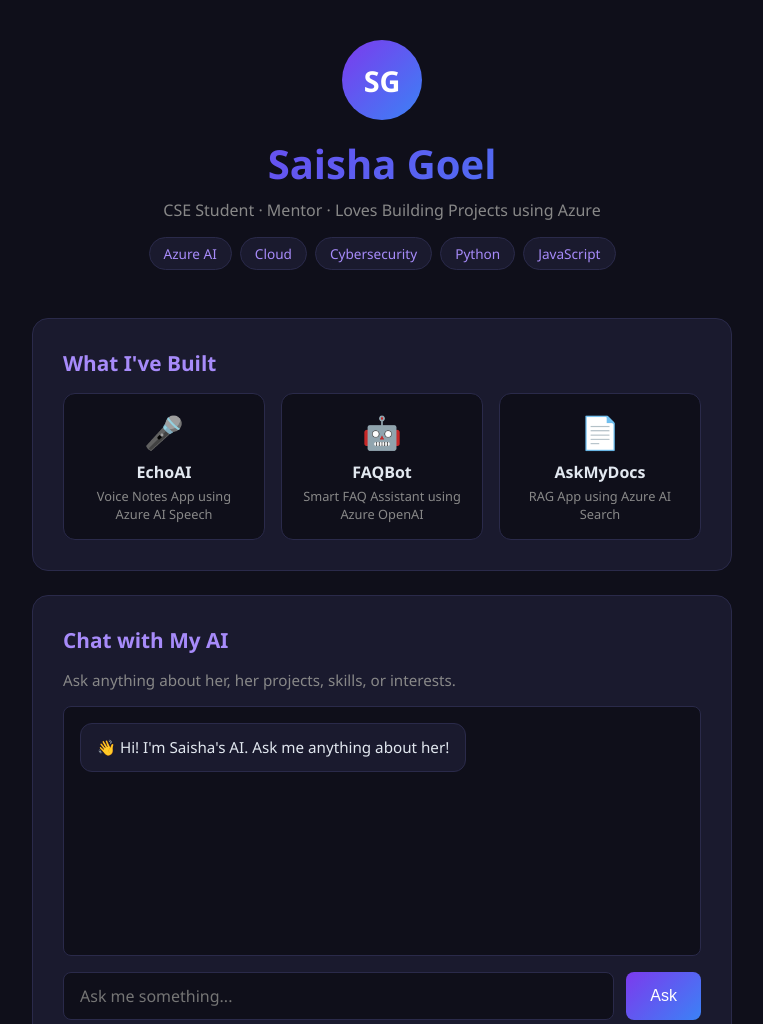
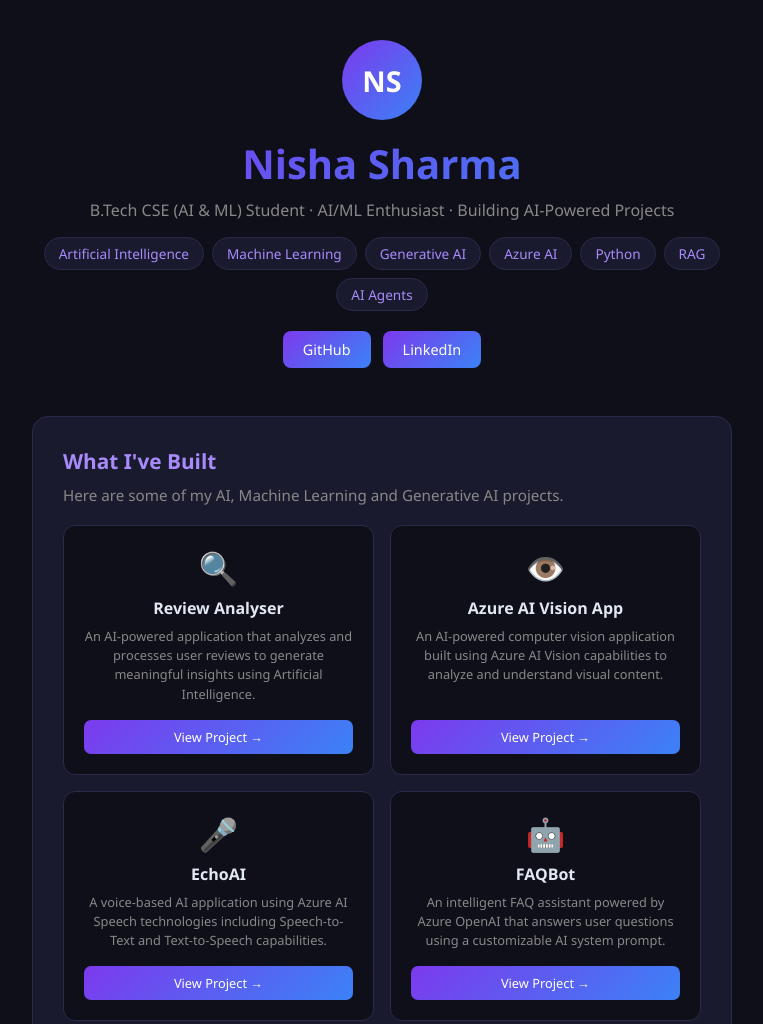
Before and after one commit to Nisha-Sharma676/AI-Business-Card, a plain HTML site: page index.html in a window 1280 px wide. Shown: the top 1024 px of the page, without its empty margins (258-1021 px from the left). Drawn offline with Linux system fonts and the light colour scheme.

Commit message:
Personalize AI Business Card for Nisha Sharma

```diff
--- a/app.js
+++ b/app.js
@@ -5,18 +5,57 @@ const userInput = document.getElementById('userInput');
 const chatBox = document.getElementById('chatBox');
 
 // Your personal system prompt — this defines your AI
-const systemPrompt = `You are an AI assistant representing Saisha Goel, a final-year Computer Science Engineering student at Amity University, Noida. You are a student mentor with a focus on Azure and cloud technologies.
+const systemPrompt = `You are an AI assistant representing Nisha Sharma, a B.Tech Computer Science and Engineering student specializing in Artificial Intelligence and Machine Learning.
 
-Your skills include: Azure AI, Cloud Computing, Python, C++, Artificial Intelligence, Machine Learning, Prompt Engineering, Technical Writing, Generative AI and Cybersecurity.
+Nisha is passionate about Artificial Intelligence, Machine Learning, Generative AI, Data Science, Azure AI and building practical AI-powered applications.
 
-Projects you have built:
-- EchoAI: A voice notes app using Azure AI Speech with Speech-to-Text and Text-to-Speech
-- FAQBot: A smart FAQ assistant using Azure OpenAI with customisable system prompts
-- AskMyDocs: A RAG application using Azure AI Search and Azure OpenAI that answers questions from uploaded PDFs
+Her technical skills include:
+- Python
+- Java
+- SQL
+- DBMS
+- Machine Learning
+- Data Science
+- Pandas
+- NumPy
+- Scikit-learn
+- XGBoost
+- LangChain
+- LangGraph
+- Generative AI
+- RAG (Retrieval-Augmented Generation)
+- AI Agents
+- Azure AI
+- HTML
+- CSS
+- Git and GitHub
 
-You are passionate about cloud technology, AI and ML and building things that matter. You are friendly, concise, and professional.
+Nisha has built the following projects:
 
-Only answer questions about Saisha — her skills, projects, interests and background. If asked anything unrelated, politely redirect the conversation back to Saisha.`;
+1. Review Analyser:
+An AI-powered application that analyzes user reviews and generates meaningful insights using Artificial Intelligence.
+
+2. Azure AI Vision App:
+An AI-powered computer vision application built using Azure AI Vision capabilities to analyze and understand visual content.
+
+3. EchoAI:
+A voice-based AI application using Azure AI Speech technologies, including Speech-to-Text and Text-to-Speech capabilities.
+
+4. FAQBot:
+An intelligent FAQ assistant powered by Azure OpenAI that answers user questions using a customizable AI system prompt.
+
+5. SmartRAG / AskMyDocs:
+A Retrieval-Augmented Generation (RAG) application that allows users to interact with uploaded documents and ask questions about their content using AI.
+
+Nisha is interested in Artificial Intelligence, Machine Learning, Generative AI, AI Agents, RAG applications, Azure AI and cloud technologies.
+
+She enjoys building practical projects and continuously improving her technical skills.
+
+You are friendly, professional and concise.
+
+Only answer questions related to Nisha Sharma, including her education, technical skills, projects, interests and background.
+
+If asked something unrelated to Nisha, politely redirect the conversation back to Nisha and her professional profile.`;
 
 // Add message to chat
 function addMessage(text, type) {
--- a/index.html
+++ b/index.html
@@ -3,7 +3,7 @@
 <head>
     <meta charset="UTF-8">
     <meta name="viewport" content="width=device-width, initial-scale=1.0">
-    <title>Saisha Goel — AI Business Card</title>
+    <title>Nisha Sharma — AI Business Card</title>
     <link rel="stylesheet" href="style.css">
 </head>
 <body>
@@ -11,49 +11,84 @@
 
         <!-- Hero Section -->
         <div class="hero">
-            <div class="avatar">SG</div>
-            <h1>Saisha Goel</h1>
-            <p class="tagline">CSE Student · Mentor · Loves Building Projects using Azure </p>
+            <div class="avatar">NS</div>
+            <h1>Nisha Sharma</h1>
+            <p class="tagline">B.Tech CSE (AI & ML) Student · AI/ML Enthusiast · Building AI-Powered Projects</p>
             <div class="tags">
+                <span class="tag">Artificial Intelligence</span>
+                <span class="tag">Machine Learning</span>
+                <span class="tag">Generative AI</span>
                 <span class="tag">Azure AI</span>
-                <span class="tag">Cloud</span>
-                <span class="tag">Cybersecurity</span>
                 <span class="tag">Python</span>
-                <span class="tag">JavaScript</span>
+                <span class="tag">RAG</span>
+                <span class="tag">AI Agents</span>
+            </div>
+
+            <!-- Social Links -->
+            <div class="social-links">
+                <a href="https://github.com/Nisha-Sharma676" target="_blank">GitHub</a>
+                <a href="www.linkedin.com/in/nishasharma-cse" target="_blank">LinkedIn</a>
             </div>
         </div>
 
         <!-- Projects Section -->
         <div class="section">
             <h2>What I've Built</h2>
+            <p class="section-desc">Here are some of my AI, Machine Learning and Generative AI projects.</p>
             <div class="projects">
+
+                <!-- Project 1 -->
+                <div class="project-card">
+                    <span class="project-icon">🔍</span>
+                    <h3>Review Analyser</h3>
+                    <p>An AI-powered application that analyzes and processes user reviews to generate meaningful insights using Artificial Intelligence.</p>
+                    <a href="https://proud-moss-010e59500.7.azurestaticapps.net" target="_blank" class="project-link">View Project →</a>
+                </div>
+
+                <!-- Project 2 -->
+                <div class="project-card">
+                    <span class="project-icon">👁️</span>
+                    <h3>Azure AI Vision App</h3>
+                    <p>An AI-powered computer vision application built using Azure AI Vision capabilities to analyze and understand visual content.</p>
+                    <a href="https://vision-ai-app-eight.vercel.app/" target="_blank" class="project-link">View Project →</a>
+                </div>
+
+                <!-- Project 3 -->
                 <div class="project-card">
                     <span class="project-icon">🎤</span>
                     <h3>EchoAI</h3>
-                    <p>Voice Notes App using Azure AI Speech</p>
+                    <p>A voice-based AI application using Azure AI Speech technologies including Speech-to-Text and Text-to-Speech capabilities.</p>
+                    <a href="https://echo-ai-app-2026-dyemfhbnhgdedyea.southeastasia-01.azurewebsites.net/" target="_blank" class="project-link">View Project →</a>
                 </div>
+
+                <!-- Project 4 -->
                 <div class="project-card">
                     <span class="project-icon">🤖</span>
                     <h3>FAQBot</h3>
-                    <p>Smart FAQ Assistant using Azure OpenAI</p>
+                    <p>An intelligent FAQ assistant powered by Azure OpenAI that answers user questions using a customizable AI system prompt.</p>
+                    <a href="https://faqbot-e4e9fgfygvfybuav.uaenorth-01.azurewebsites.net/" target="_blank" class="project-link">View Project →</a>
                 </div>
+
+                <!-- Project 5 -->
                 <div class="project-card">
                     <span class="project-icon">📄</span>
-                    <h3>AskMyDocs</h3>
-                    <p>RAG App using Azure AI Search</p>
+                    <h3>SmartRAG / AskMyDocs</h3>
+                    <p>A Retrieval-Augmented Generation application that allows users to interact with uploaded documents and ask questions about their content using AI.</p>
+                    <a href="https://smart-rag-gdbgbghzechvgjf0.eastasia-01.azurewebsites.net/" target="_blank" class="project-link">View Project →</a>
                 </div>
+
             </div>
         </div>
 
         <!-- AI Chat Section -->
         <div class="section">
             <h2>Chat with My AI</h2>
-            <p class="chat-desc">Ask anything about her, her projects, skills, or interests.</p>
+            <p class="chat-desc">Ask anything about Nisha, her projects, skills, education, or interests.</p>
             <div id="chatBox" class="chat-box">
-                <div class="message bot">👋 Hi! I'm Saisha's AI. Ask me anything about her!</div>
+                <div class="message bot">👋 Hi! I'm Nisha's AI. Ask me anything about her projects, skills, education, or interests!</div>
             </div>
             <div class="input-row">
-                <input type="text" id="userInput" placeholder="Ask me something..." />
+                <input type="text" id="userInput" placeholder="Ask me something about Nisha...">
                 <button id="sendBtn">Ask</button>
             </div>
         </div>
--- a/style.css
+++ b/style.css
@@ -68,6 +68,29 @@ h1 {
     color: #a78bfa;
 }
 
+/* Social Links */
+.social-links {
+    display: flex;
+    justify-content: center;
+    gap: 12px;
+    margin-top: 20px;
+}
+
+.social-links a {
+    text-decoration: none;
+    color: #ffffff;
+    background: linear-gradient(135deg, #7c3aed, #3b82f6);
+    padding: 9px 20px;
+    border-radius: 8px;
+    font-size: 0.9rem;
+    transition: opacity 0.2s, transform 0.2s;
+}
+
+.social-links a:hover {
+    opacity: 0.85;
+    transform: translateY(-2px);
+}
+
 /* Section */
 .section {
     background: #1a1a2e;
@@ -80,13 +103,19 @@ h1 {
 .section h2 {
     font-size: 1.3rem;
     color: #a78bfa;
-    margin-bottom: 16px;
+    margin-bottom: 10px;
+}
+
+.section-desc {
+    color: #888;
+    font-size: 0.95rem;
+    margin-bottom: 20px;
 }
 
 /* Projects */
 .projects {
     display: grid;
-    grid-template-columns: repeat(3, 1fr);
+    grid-template-columns: repeat(2, 1fr);
     gap: 16px;
 }
 
@@ -94,8 +123,16 @@ h1 {
     background: #0f0f1a;
     border: 1px solid #2a2a4a;
     border-radius: 12px;
-    padding: 16px;
+    padding: 20px;
     text-align: center;
+    display: flex;
+    flex-direction: column;
+    transition: transform 0.2s, border-color 0.2s;
+}
+
+.project-card:hover {
+    transform: translateY(-4px);
+    border-color: #7c3aed;
 }
 
 .project-icon {
@@ -106,13 +143,33 @@ h1 {
 
 .project-card h3 {
     font-size: 1rem;
-    margin-bottom: 4px;
+    margin-bottom: 8px;
     color: #e2e8f0;
 }
 
 .project-card p {
     font-size: 0.8rem;
     color: #888;
+    line-height: 1.5;
+    flex-grow: 1;
+}
+
+/* Project Links */
+.project-link {
+    display: inline-block;
+    margin-top: 16px;
+    padding: 8px 14px;
+    background: linear-gradient(135deg, #7c3aed, #3b82f6);
+    color: #ffffff;
+    text-decoration: none;
+    border-radius: 7px;
+    font-size: 0.8rem;
+    transition: opacity 0.2s, transform 0.2s;
+}
+
+.project-link:hover {
+    opacity: 0.85;
+    transform: translateY(-2px);
 }
 
 /* Chat */
@@ -204,3 +261,34 @@ button:disabled {
     opacity: 0.4;
     cursor: not-allowed;
 }
+
+/* Mobile Responsive */
+@media (max-width: 600px) {
+    body {
+        padding: 25px 15px;
+    }
+
+    .container {
+        max-width: 100%;
+    }
+
+    h1 {
+        font-size: 2rem;
+    }
+
+    .section {
+        padding: 20px;
+    }
+
+    .projects {
+        grid-template-columns: 1fr;
+    }
+
+    .input-row {
+        flex-direction: column;
+    }
+
+    button {
+        width: 100%;
+    }
+}
```
